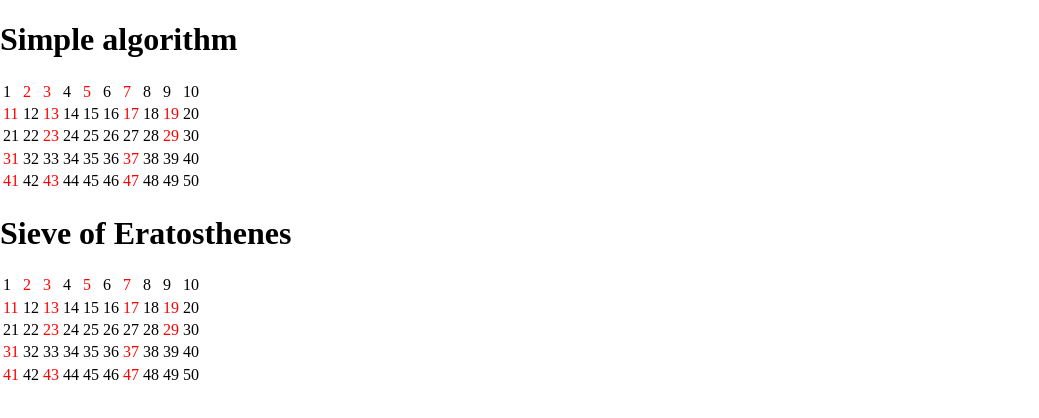
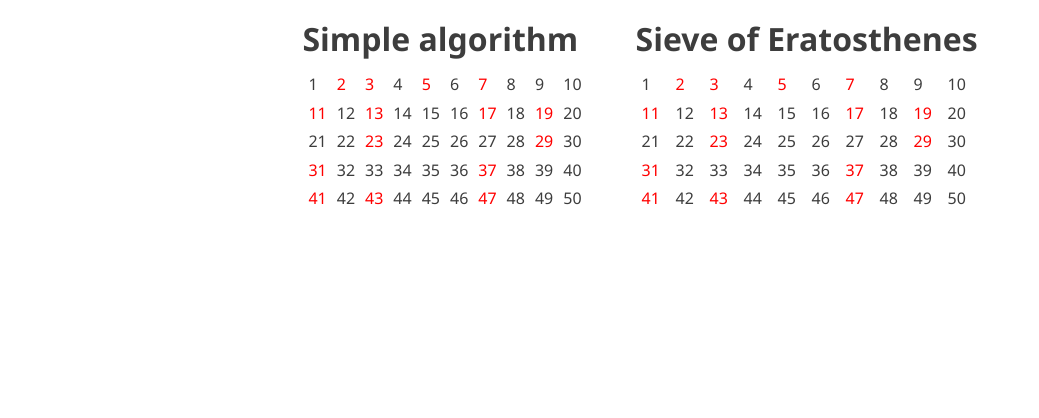
Before and after one commit to dan-sazonov/prime-numbers-scss, a website: page src/index.html in a window 1280 px wide. Shown: the whole page, without its empty margins (0-1039 px from the left). Drawn offline with nearby package versions, Linux system fonts and the light colour scheme; files that its build step writes are made by us from their sources.

Commit message:
Stylize tables

```diff
--- a/src/index.html
+++ b/src/index.html
@@ -4,15 +4,17 @@
     <title>Codepen template</title>
     <meta charset="UTF-8">
     <meta name="viewport" content="width=device-width, initial-scale=1">
-    <link rel="stylesheet" href="css/style.css">
     <script src="https://kit.fontawesome.com/62bd6fa838.js" crossorigin="anonymous"></script>
     <link rel="stylesheet" href="https://cdnjs.cloudflare.com/ajax/libs/normalize/8.0.1/normalize.min.css"
           integrity="sha512-NhSC1YmyruXifcj/KFRWoC561YpHpc5Jtzgvbuzx5VozKpWvQ+4nXhPdFgmx8xqexRcpAglTj9sIBWINXa8x5w=="
           crossorigin="anonymous"/>
+    <link rel="stylesheet" href="css/style.css">
 </head>
 <body>
 <!-- =============== -->
 <div class="codepen-viewport">
+    <div class="container">
+        <section>
             <h1>Simple algorithm</h1>
             <table class="simple">
                 <tr>
@@ -76,6 +78,8 @@
                     <td class="el-50">50 <br></td>
                 </tr>
             </table>
+        </section>
+        <section>
             <h1>Sieve of Eratosthenes</h1>
             <table class="eratosthenes">
                 <tr>
@@ -139,6 +143,8 @@
                     <td class="el-50">50 <br></td>
                 </tr>
             </table>
+        </section>
+    </div>
 </div>
 <!-- =============== -->
 <script
--- a/src/style.scss
+++ b/src/style.scss
@@ -22,3 +22,32 @@
     }
   }
 }
+
+// common styles:
+* {
+  color: #3d3d3d;
+  font-family: "Segoe UI", Roboto, "Helvetica Neue", Arial, "Noto Sans", sans-serif
+}
+
+.container {
+  display: flex;
+  justify-content: center;
+
+  section:first-child {
+    margin-right: 3rem;
+  }
+}
+
+section {
+  display: flex;
+  flex-direction: column;
+  justify-content: center;
+}
+
+h1 {
+  margin-bottom: .7rem;
+}
+
+td {
+  padding: .25rem;
+}
```
Lines whose indentation alone changed are shown as unchanged.
